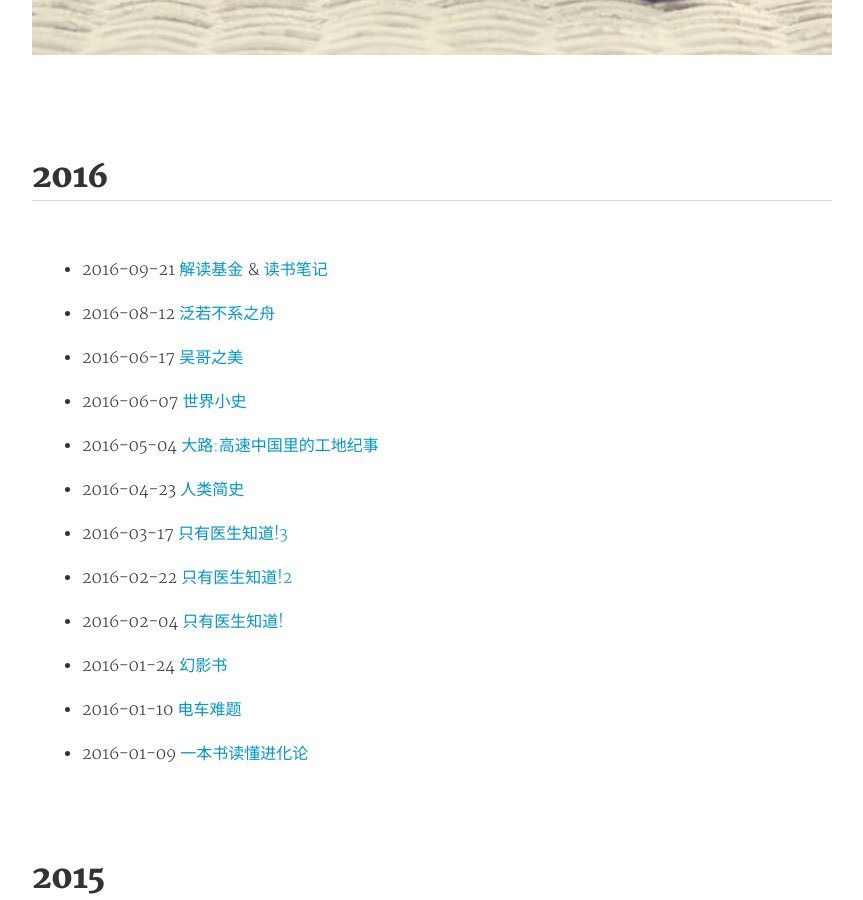
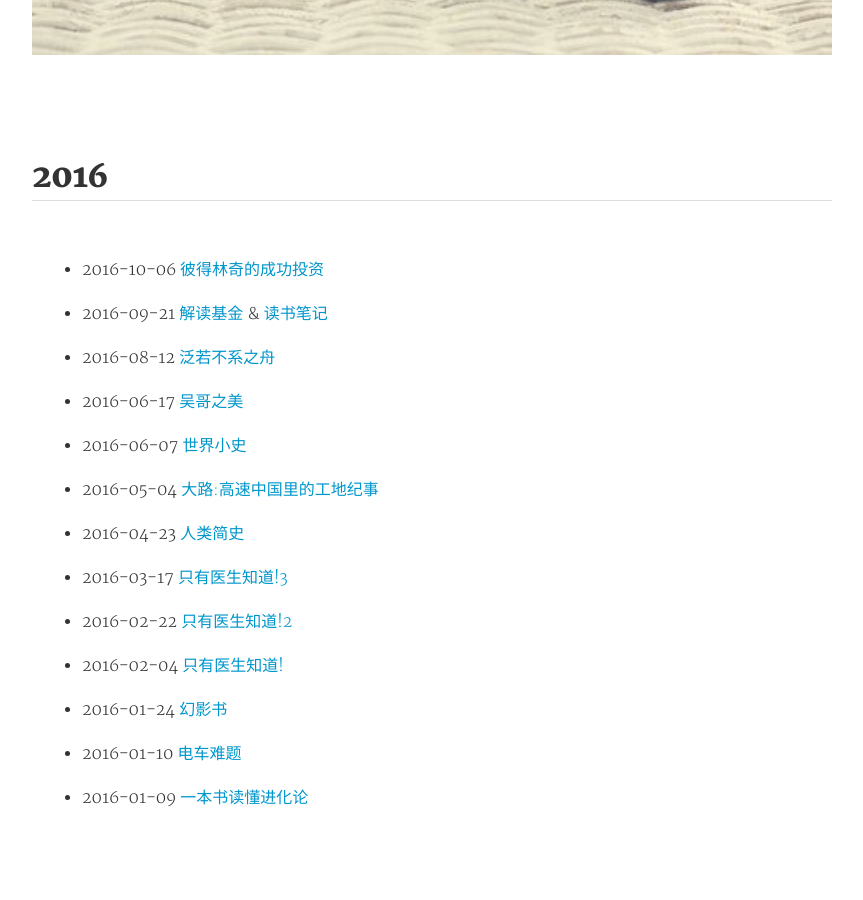
Before and after one commit to smile921/uestc-dpz.github.io, a Jekyll site: the page built from book.md, in a window 1280 px wide and 900 px high, scrolled down 1410 px. Shown: the whole window, without its empty margins (208-1071 px from the left). Built offline with Jekyll 4.4.1, drawn with Linux system fonts in a browser that asks for light colours.

Commit message:
read a new book

```diff
--- a/book.md
+++ b/book.md
@@ -8,6 +8,7 @@ image    : /assets/images/book.jpg
 
 ## 2016
 -------------------------------------------------------------------------------
+  - 2016-10-06 [彼得林奇的成功投资](https://book.douban.com/subject/1958714/)
   - 2016-09-21 [解读基金](https://book.douban.com/subject/2051332/) & [读书笔记]()
   - 2016-08-12 [泛若不系之舟](https://book.douban.com/subject/25920202/)
   - 2016-06-17 [吴哥之美](https://book.douban.com/subject/25918820/)
```
Also changed, not shown: 1 other file.
